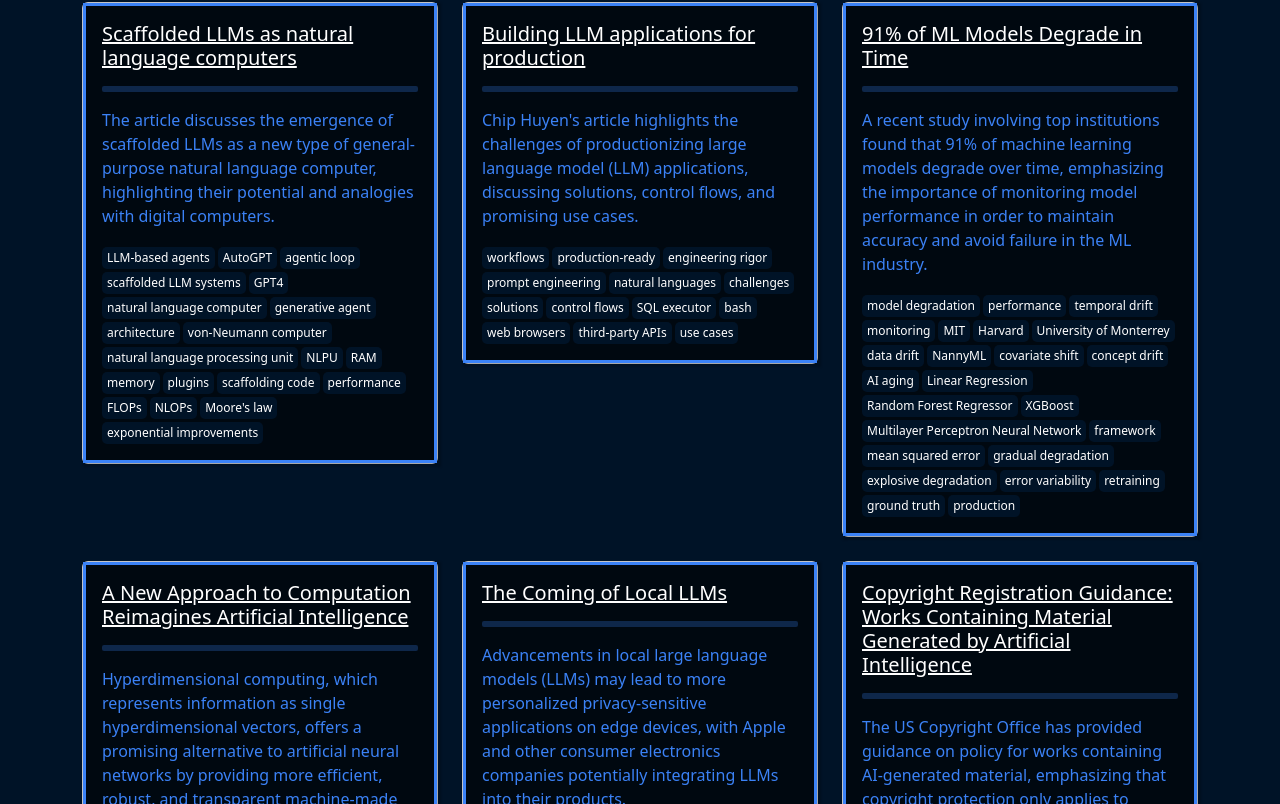
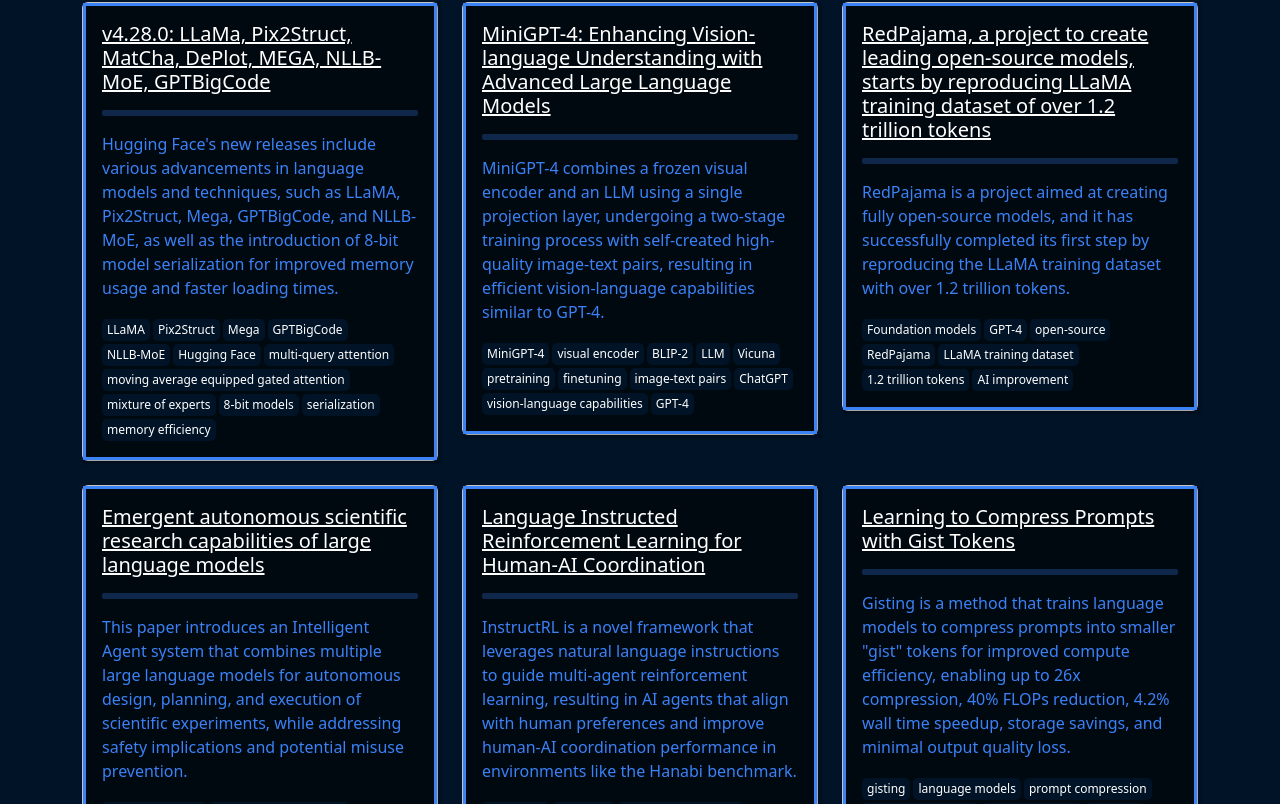
Before and after one commit to dstock3/aiwatch, a React (Create React App) app: page /resources in a window 1280 px wide. Shown: the part 276-1080 px from the top of the page. Built offline with nearby package versions, Linux system fonts and the light colour scheme.

Commit message:
added to resources

```diff
--- a/src/data/resources.js
+++ b/src/data/resources.js
@@ -1,4 +1,40 @@
 const resources = [
+    {
+      title: 'v4.28.0: LLaMa, Pix2Struct, MatCha, DePlot, MEGA, NLLB-MoE, GPTBigCode',
+      description: "Hugging Face's new releases include various advancements in language models and techniques, such as LLaMA, Pix2Struct, Mega, GPTBigCode, and NLLB-MoE, as well as the introduction of 8-bit model serialization for improved memory usage and faster loading times.",
+      url: 'https://github.com/huggingface/transformers/releases/tag/v4.28.0',
+      keywords: ["LLaMA", "Pix2Struct", "Mega", "GPTBigCode", "NLLB-MoE", "Hugging Face", "multi-query attention", "moving average equipped gated attention", "mixture of experts", "8-bit models", "serialization", "memory efficiency"]
+    },
+    {
+      title: 'MiniGPT-4: Enhancing Vision-language Understanding with Advanced Large Language Models',
+      description: 'MiniGPT-4 combines a frozen visual encoder and an LLM using a single projection layer, undergoing a two-stage training process with self-created high-quality image-text pairs, resulting in efficient vision-language capabilities similar to GPT-4.',
+      url: 'https://minigpt-4.github.io/',
+      keywords: ["MiniGPT-4", "visual encoder", "BLIP-2", "LLM", "Vicuna", "pretraining", "finetuning", "image-text pairs", "ChatGPT", "vision-language capabilities", "GPT-4"]
+    },
+    {
+      title: 'RedPajama, a project to create leading open-source models, starts by reproducing LLaMA training dataset of over 1.2 trillion tokens',
+      description: 'RedPajama is a project aimed at creating fully open-source models, and it has successfully completed its first step by reproducing the LLaMA training dataset with over 1.2 trillion tokens.',
+      url: 'https://www.together.xyz/blog/redpajama',
+      keywords: ["Foundation models", "GPT-4", "open-source", "RedPajama", "LLaMA training dataset", "1.2 trillion tokens", "AI improvement"]
+    },
+    {
+      title: 'Emergent autonomous scientific research capabilities of large language models',
+      description: 'This paper introduces an Intelligent Agent system that combines multiple large language models for autonomous design, planning, and execution of scientific experiments, while addressing safety implications and potential misuse prevention.',
+      url: 'https://arxiv.org/ftp/arxiv/papers/2304/2304.05332.pdf',
+      keywords: ["Intelligent Agent", "large language models", "autonomous design", "scientific experiments", "cross-coupling reactions", "emergence", "safety implications", "misuse prevention"]
+    },
+    {
+      title: 'Language Instructed Reinforcement Learning for Human-AI Coordination',
+      description: 'InstructRL is a novel framework that leverages natural language instructions to guide multi-agent reinforcement learning, resulting in AI agents that align with human preferences and improve human-AI coordination performance in environments like the Hanabi benchmark.',
+      url: 'https://arxiv.org/abs/2304.07297',
+      keywords: ["instructRL", "AI agents", "human coordination", "natural language instructions", "multi-agent reinforcement learning", "human preferences", "prior policy", "Hanabi benchmark"]
+    },
+    {
+      title: 'Learning to Compress Prompts with Gist Tokens',
+      description: 'Gisting is a method that trains language models to compress prompts into smaller "gist" tokens for improved compute efficiency, enabling up to 26x compression, 40% FLOPs reduction, 4.2% wall time speedup, storage savings, and minimal output quality loss.',
+      url: 'https://arxiv.org/pdf/2304.08467.pdf',
+      keywords: ["gisting", "language models", "prompt compression", "compute efficiency", "FLOPs reduction", "speedup", "storage savings", "output quality"]
+    },
     {
       title: 'Scaffolded LLMs as natural language computers',
       description: 'The article discusses the emergence of scaffolded LLMs as a new type of general-purpose natural language computer, highlighting their potential and analogies with digital computers.',
```
